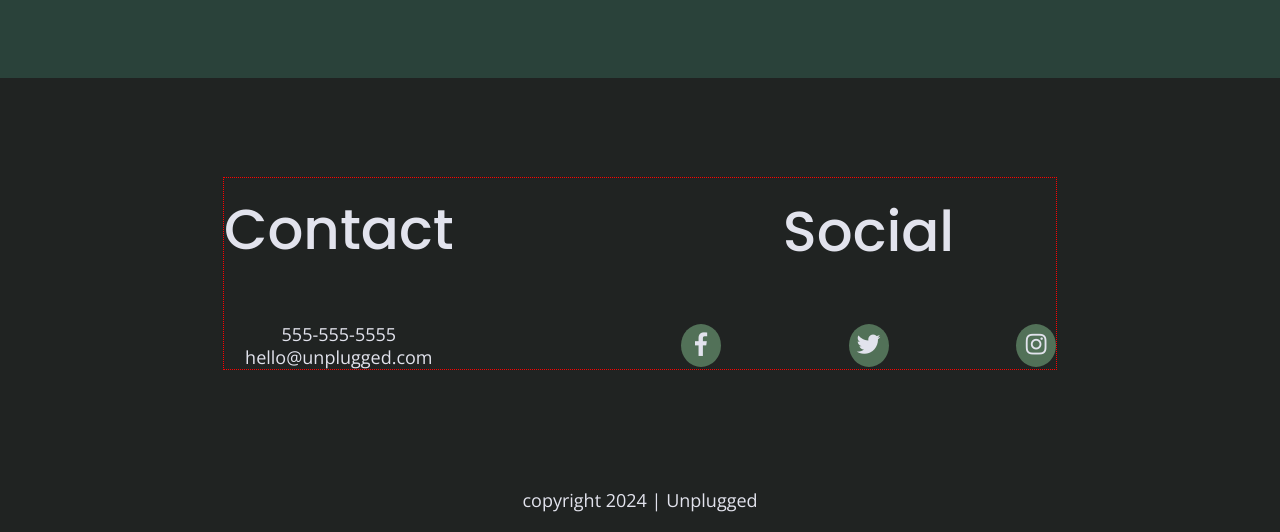
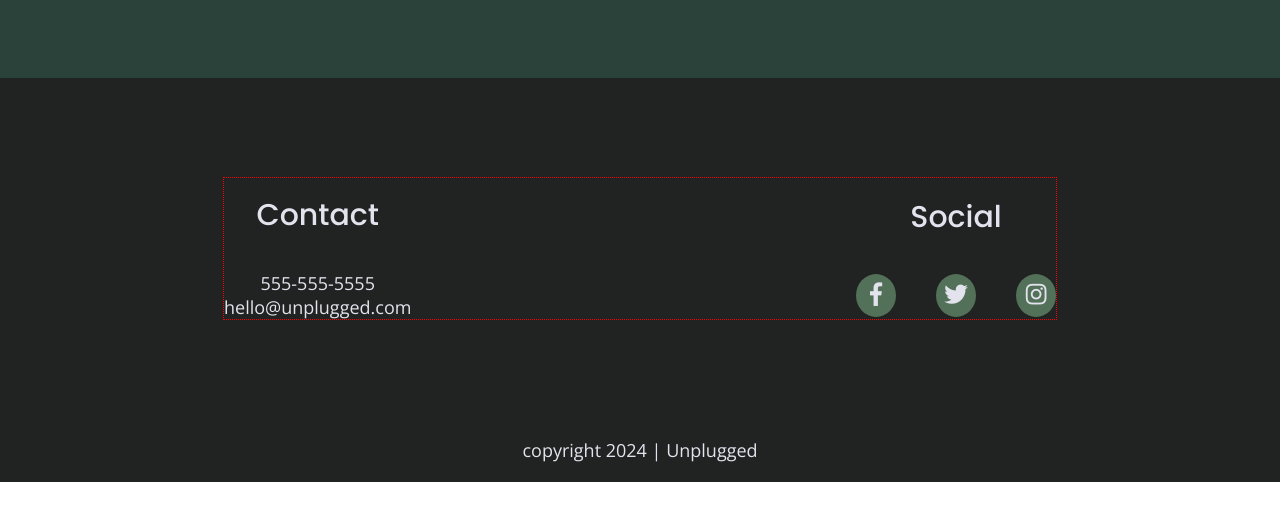
Before and after one commit to yesenia44/unplugged, a website built with Parcel: page index.html in a window 1280 px wide. Shown: the part 2442-2974 px from the top of the page. After the commit the page ends 2924 px from the top, so only its background shows below. Built offline with nearby package versions, Linux system fonts and the light colour scheme.

Commit message:
Edited the font-size in the footer contact

```diff
--- a/css/main.css
+++ b/css/main.css
@@ -589,7 +589,7 @@ input[type=button] {
     display: flex;
     justify-content: space-between;
     align-items: center;
-    flex-direction: row;
+
   }
 
   footer .contact {
@@ -598,6 +598,7 @@ input[type=button] {
   footer h4 {
     font-size: 1.5em;
     padding-bottom: 40px;
+    margin-bottom: 0;
 
   }
   footer p {
@@ -738,7 +739,7 @@ input[type=button] {
     width: 95%;
     font-size: 3em;
   }
-  .footer-contact-info {
+  .footer-contact-info h4 {
     font-size: 1.875em;
   }
   .map figure {
@@ -750,10 +751,10 @@ input[type=button] {
   */
   .faq h2 {
     width: 100%;
-    font-size: 48px;
+    font-size: 3em;
   }
   .faq h4, p {
-    font-size: 18px;
+    font-size: 1.125em;
     line-height: 1em;
   }
 }
```
